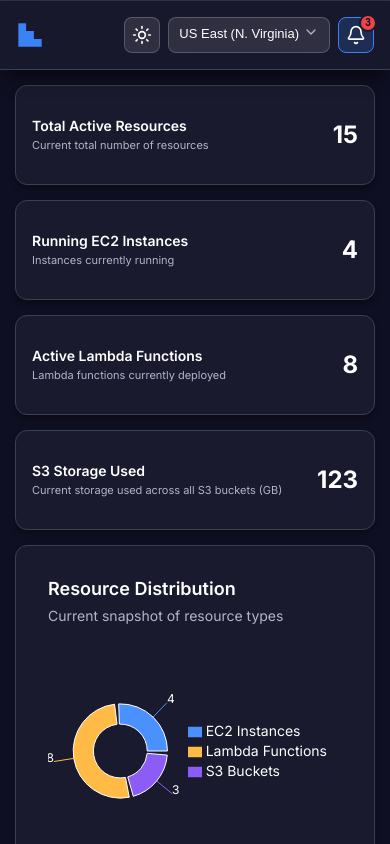
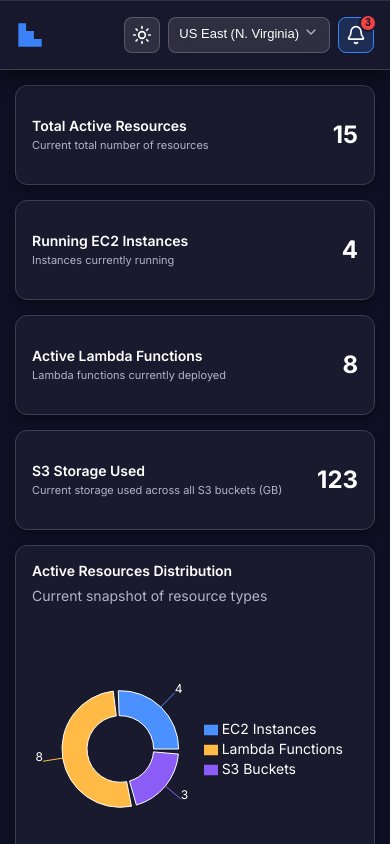
Before and after one commit to Paramvir27/Cloud-Dashboard, a React (Vite) app: page / in a window 390 px wide. Built offline with nearby package versions, Linux system fonts and the light colour scheme.

Commit message:
FIXED: Minor CSS

```diff
--- a/src/components/Card/style.module.css
+++ b/src/components/Card/style.module.css
@@ -2,7 +2,7 @@
   background: var(--bg-secondary);
   border: 1px solid var(--border-primary);
   border-radius: var(--radius-lg);
-  padding: var(--spacing-xl);
+  padding: var(--spacing-lg);
   box-shadow: var(--shadow-md);
   width: 100%;
   height: 100%;
@@ -20,7 +20,7 @@
 
 .cardHeading {
   margin: 0 0 var(--spacing-sm) 0;
-  font-size: 18px;
+  font-size: 16px;
   font-weight: 600;
   color: var(--text-primary);
 }
@@ -39,3 +39,14 @@
   justify-content: center;
   align-items: center;
 }
+
+/* Responsive adjustments */
+@media (max-width: 768px) {
+  .cardWrapper {
+    padding: var(--spacing-md);
+  }
+
+  .cardHeading {
+    font-size: 14px;
+  }
+}
--- a/src/components/Charts/Area/index.jsx
+++ b/src/components/Charts/Area/index.jsx
@@ -9,9 +9,9 @@ const AreaChartComponent = ({ data }) => {
         height={400}
         data={data}
         margin={{
-          top: 10,
+          top: 20,
           right: 30,
-          left: 0,
+          left: -20,
           bottom: 0,
         }}
       >
--- a/src/components/Charts/Bar/index.jsx
+++ b/src/components/Charts/Bar/index.jsx
@@ -19,7 +19,7 @@ const BarChartComponent = ({ data }) => {
         margin={{
           top: 20,
           right: 30,
-          left: 20,
+          left: -20,
           bottom: 5,
         }}
       >
--- a/src/components/Charts/Line/index.jsx
+++ b/src/components/Charts/Line/index.jsx
@@ -9,9 +9,9 @@ const LineChartComponent = ({ data }) => {
         height={300}
         data={data}
         margin={{
-          top: 5,
+          top: 20,
           right: 30,
-          left: 20,
+          left: -20,
           bottom: 5,
         }}
       >
--- a/src/components/NotificationItem/style.module.css
+++ b/src/components/NotificationItem/style.module.css
@@ -3,7 +3,7 @@
   align-items: flex-start;
   justify-content: space-between;
   padding: var(--spacing-sm) var(--spacing-md);
-  border-left: 3px solid var(--border-primary);
+  border-left: 5px solid var(--border-primary);
   background: transparent;
   border-bottom: 1px solid rgba(255, 255, 255, 0.05);
   transition: all 0.2s ease;
--- a/src/constants/charts.json
+++ b/src/constants/charts.json
@@ -1,6 +1,6 @@
 [
   {
-    "heading": "Resource Distribution",
+    "heading": "Active Resources Distribution",
     "description": "Current snapshot of resource types",
     "type": "donut",
     "size": "1/2",
```
Also changed, not shown: 5 other files (tests, documents, lock files or other folders).
